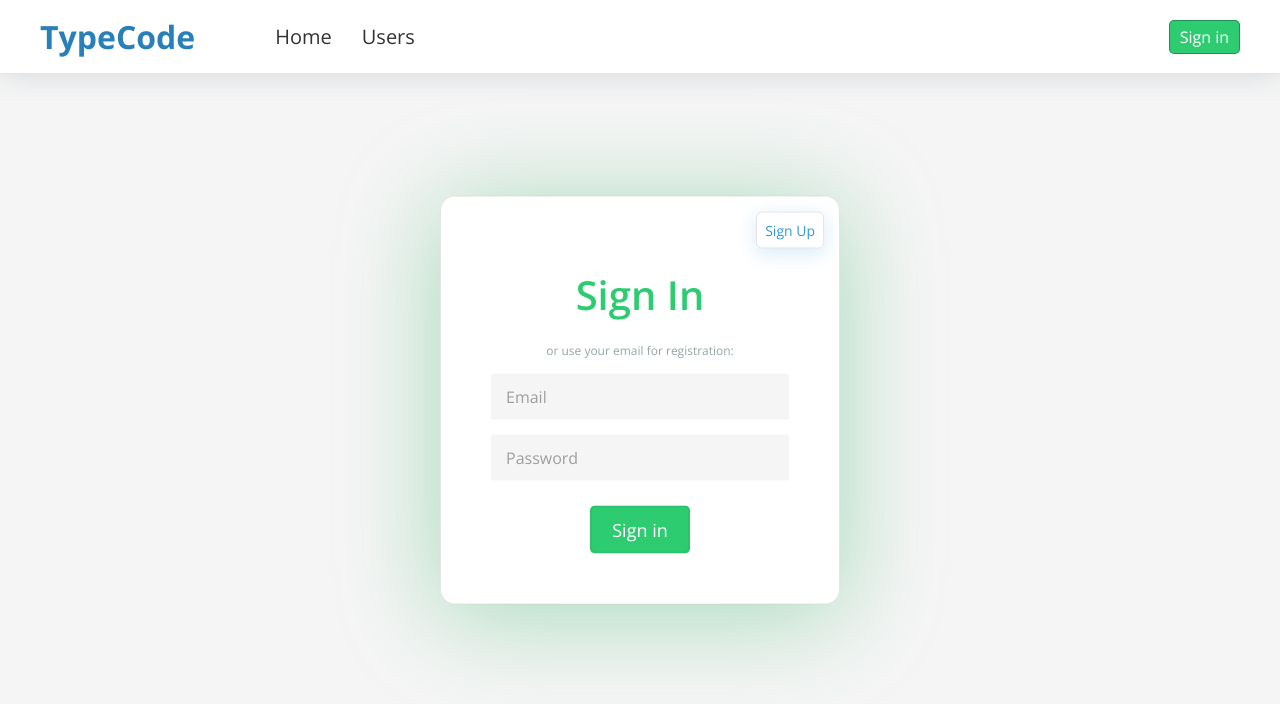
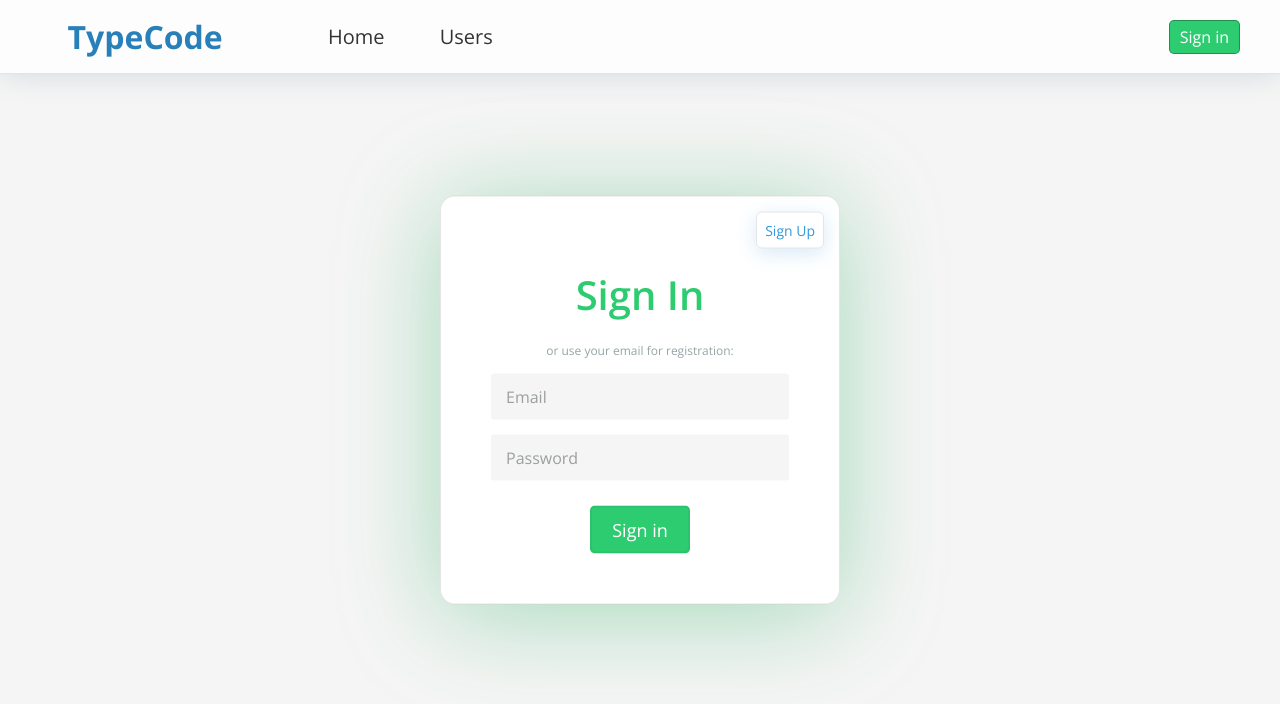
Before and after one commit to Chopper356/vue-social, a Vue app in the folder frontend/: page /auth in a window 1280 px wide. Shown: the top 704 px of the page. Built offline with nearby package versions, Linux system fonts and the light colour scheme; what vue-moment would draw is missing.

Commit message:
Redesign header

```diff
--- a/frontend/src/components/Header.vue
+++ b/frontend/src/components/Header.vue
@@ -1,11 +1,11 @@
 <template>
 	<div class="header">
 		<div class="wrapper">
-			<router-link to="/" class="logo">TypeCode</router-link>
+			<router-link to="/" class="logo"><i class="fad fa-code"></i> TypeCode</router-link>
 
 			<div class="menu">
-				<router-link to="/">Home</router-link>
-				<router-link to="/users">Users</router-link>
+				<router-link to="/"><i class="far fa-home"></i> Home</router-link>
+				<router-link to="/users"><i class="far fa-users"></i> Users</router-link>
 			</div>
 
 			<div class="profile">
@@ -52,9 +52,10 @@ export default {
 		padding: 15px 10px;
 		box-shadow: 0px 0px 30px rgba(75, 102, 121, 0.2);
 		color: #333;
-		background-color: white;
+		background-color: rgba(255, 255, 255, 0.8);
+		backdrop-filter: saturate(180%) blur(20px);
 		border-bottom: 1px solid rgba(0, 0, 0, 0.1);
-		margin-bottom: 70px;
+		margin-bottom: 50px;
 		position: sticky;
 		top: 0px;
 		z-index: 499;
```
